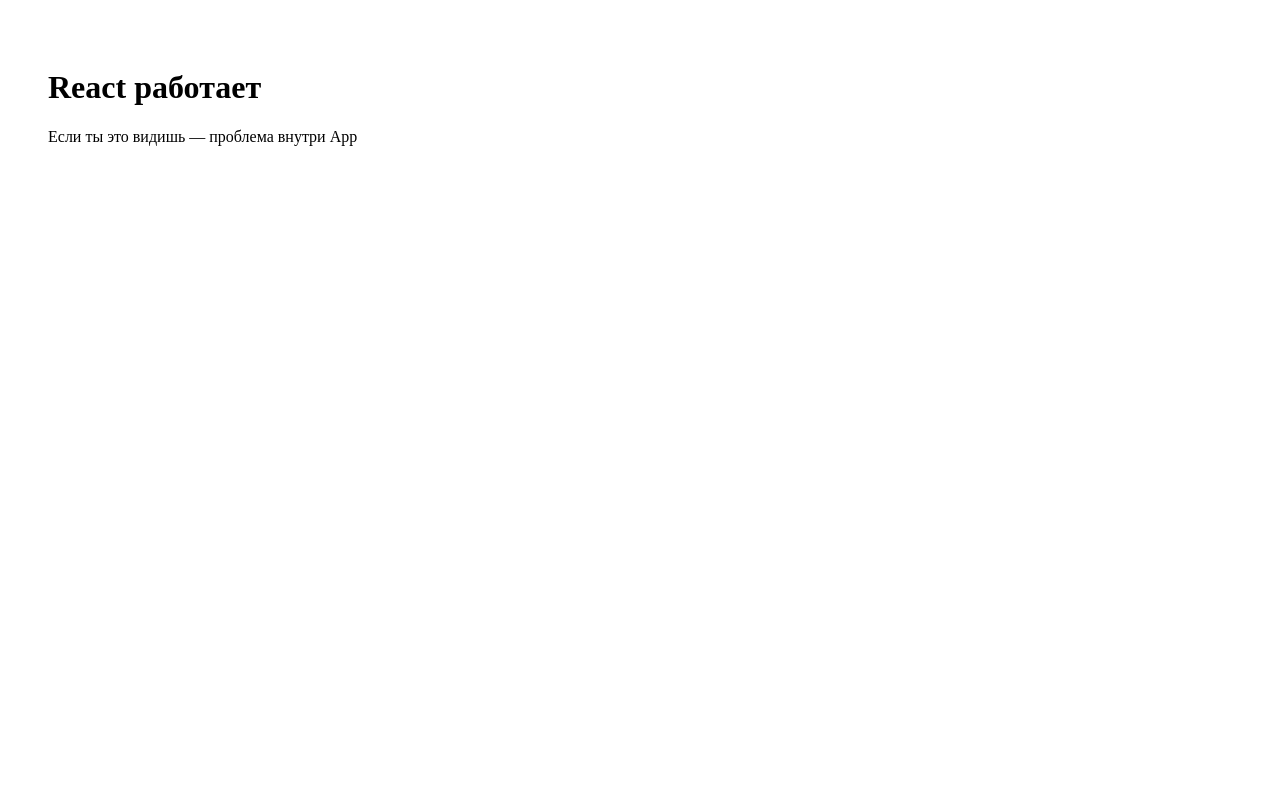
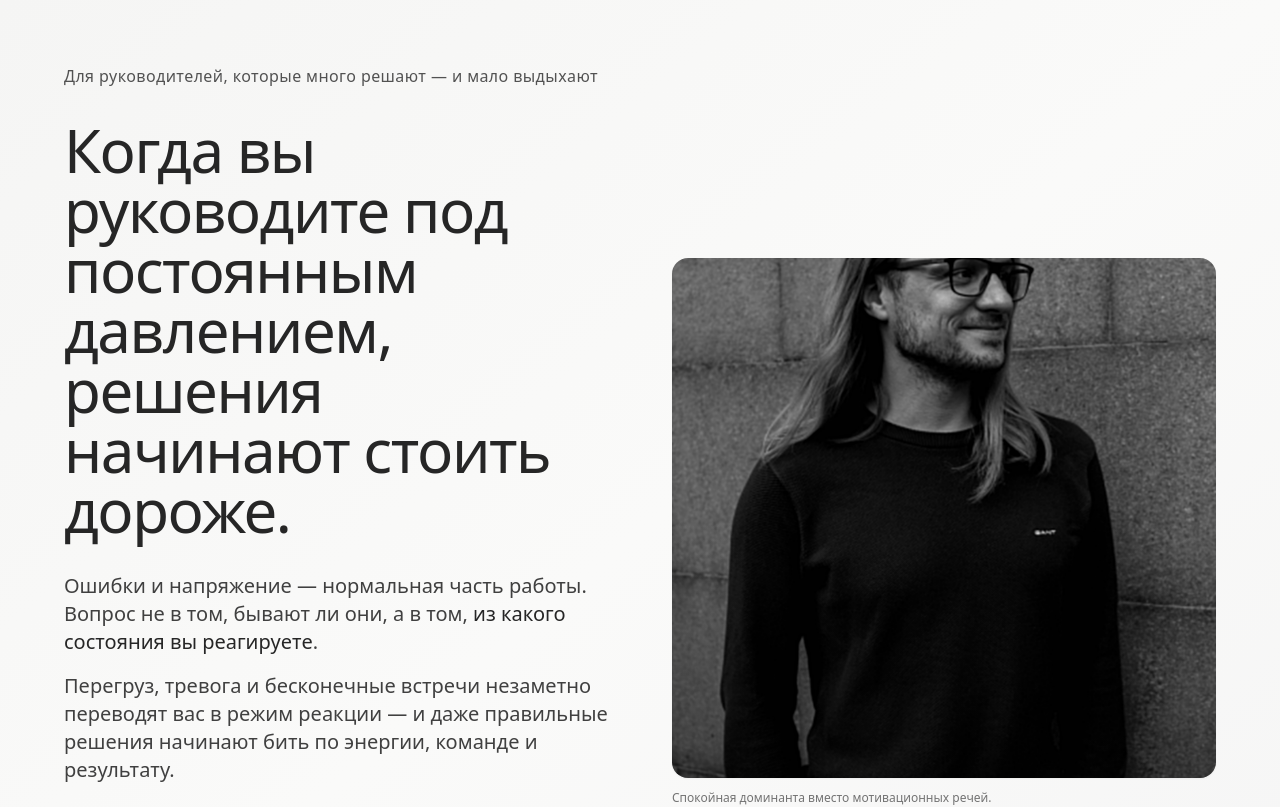
Before and after one commit to proninpaul-afk/pronin-landing-page, a React (Vite) app: page / in a window 1280 px wide. Shown: the top 807 px of the page. Built offline with nearby package versions, Linux system fonts and the light colour scheme.

Commit message:
Update main.tsx

```diff
--- a/src/main.tsx
+++ b/src/main.tsx
@@ -1,15 +1,16 @@
-import React from 'react'
-import ReactDOM from 'react-dom/client'
+import React from 'react';
+import ReactDOM from 'react-dom/client';
+import App from './App';
+import './index.css';
 
-const root = document.getElementById('root')
+const rootElement = document.getElementById('root');
 
-if (!root) {
-  document.body.innerHTML = '<h1>ROOT NOT FOUND</h1>'
-} else {
-  ReactDOM.createRoot(root).render(
-    <div style={{ padding: 40 }}>
-      <h1>React работает</h1>
-      <p>Если ты это видишь — проблема внутри App</p>
-    </div>
-  )
+if (!rootElement) {
+  throw new Error('Root element not found');
 }
+
+ReactDOM.createRoot(rootElement).render(
+  <React.StrictMode>
+    <App />
+  </React.StrictMode>
+);
```
